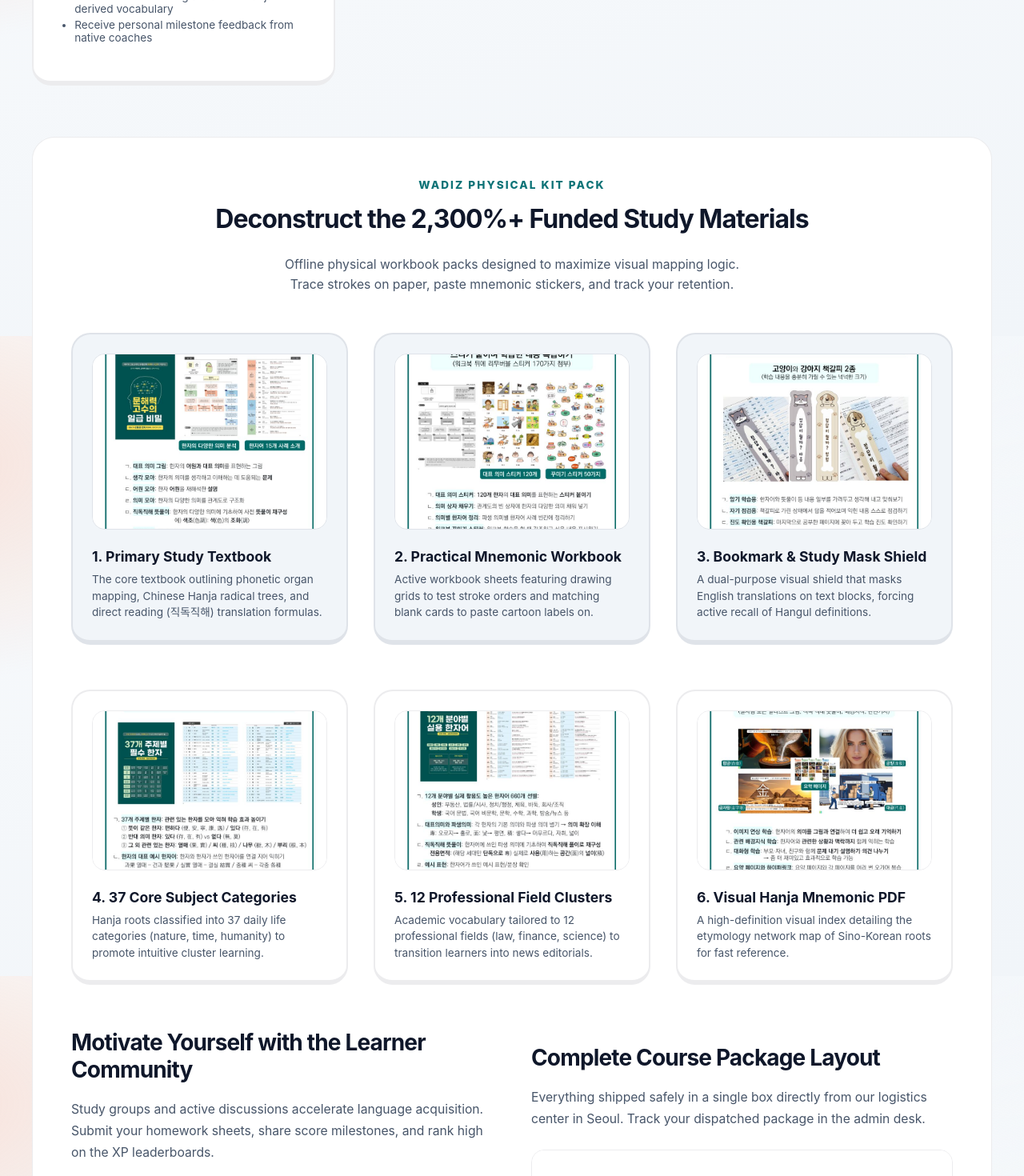
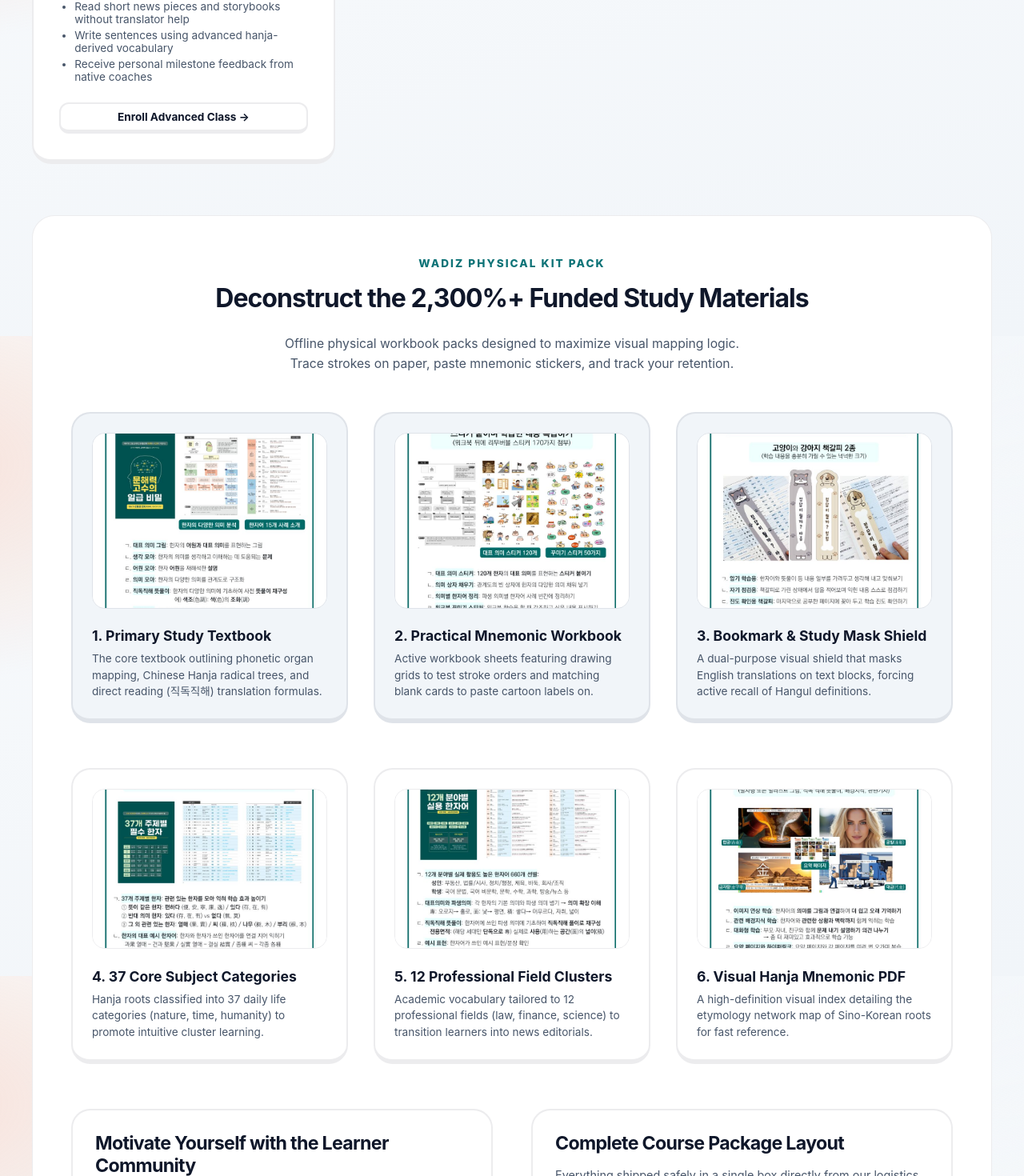
Before and after one commit to leadmeta/malmoa, a React (Vite) app: page /curriculum in a window 1280 px wide. Shown: the part 1180-2650 px from the top of the page at 80% size. Built offline with nearby package versions, Linux system fonts and the light colour scheme.

Commit message:
UX: Integrate direct enrollment links on Course blocks and optimize redirection scroll targets to focus on forms

```diff
--- a/src/pages/CurriculumPage.tsx
+++ b/src/pages/CurriculumPage.tsx
@@ -42,11 +42,30 @@ export function CurriculumPage() {
             </p>
             <hr style={{ borderColor: 'var(--line)', margin: '1rem 0' }} />
             <h5 style={{ fontWeight: 'bold', fontSize: '0.85rem', marginBottom: '0.5rem', color: 'var(--ink)' }}>Core Outcomes:</h5>
-            <ul className="path-outcomes" style={{ paddingLeft: '1.2rem', fontSize: '0.85rem', color: 'var(--ink-soft)', display: 'flex', flexDirection: 'column', gap: '0.25rem' }}>
+            <ul className="path-outcomes" style={{ paddingLeft: '1.2rem', fontSize: '0.85rem', color: 'var(--ink-soft)', display: 'flex', flexDirection: 'column', gap: '0.25rem', marginBottom: '1.5rem' }}>
               {stage.outcomes.map((out, idx) => (
                 <li key={idx}>{out}</li>
               ))}
             </ul>
+            <Link
+              to="/waitlist"
+              state={{
+                selectedTrack: i === 0 ? 'beginner' : i === 1 ? 'intermediate' : 'advanced',
+                selectedTab: 'digital'
+              }}
+              className="edu-btn-secondary-3d"
+              style={{
+                display: 'block',
+                textAlign: 'center',
+                padding: '0.5rem 0',
+                fontSize: '0.85rem',
+                borderRadius: '12px',
+                marginTop: 'auto',
+                fontWeight: 'bold'
+              }}
+            >
+              Enroll {i === 0 ? 'Beginner' : i === 1 ? 'Intermediate' : 'Advanced'} Class →
+            </Link>
           </div>
         ))}
       </div>
@@ -116,24 +135,30 @@ export function CurriculumPage() {
         </div>
 
         {/* 3. Community activity & overall package structure */}
-        <div style={{ display: 'grid', gridTemplateColumns: 'repeat(auto-fit, minmax(320px, 1fr))', gap: '3rem', alignItems: 'center' }}>
-          <div>
-            <h3 style={{ fontFamily: 'var(--font-display)', fontSize: '1.75rem', fontWeight: 'bold', marginBottom: '1.25rem' }}>
+        <div style={{ display: 'grid', gridTemplateColumns: 'repeat(auto-fit, minmax(320px, 1fr))', gap: '3rem', alignItems: 'start' }}>
+          <div className="edu-card-chunky" style={{ padding: '1.75rem', background: 'white' }}>
+            <h3 style={{ fontFamily: 'var(--font-display)', fontSize: '1.45rem', fontWeight: 'bold', marginBottom: '0.85rem' }}>
               Motivate Yourself with the Learner Community
             </h3>
-            <p style={{ color: 'var(--ink-soft)', lineHeight: 1.7, fontSize: '0.98rem', marginBottom: '1.5rem' }}>
+            <p style={{ color: 'var(--ink-soft)', lineHeight: 1.6, fontSize: '0.9rem', marginBottom: '1.25rem' }}>
               Study groups and active discussions accelerate language acquisition. Submit your homework sheets, share score milestones, and rank high on the XP leaderboards.
             </p>
-            <img src="/wadiz-assets/wadiz_39.png" alt="사이트의 커뮤니티 활동을 통한 지속적인 동기부여" style={{ width: '100%', height: 'auto', borderRadius: '16px', border: '1px solid var(--line)', display: 'block' }} />
+            <img src="/wadiz-assets/wadiz_39.png" alt="사이트의 커뮤니티 활동을 통한 지속적인 동기부여" style={{ width: '100%', height: 'auto', borderRadius: '16px', border: '1px solid var(--line)', display: 'block', marginBottom: '1.5rem' }} />
+            <Link to="/waitlist" state={{ selectedTrack: 'vip', selectedTab: 'coaching' }} className="edu-btn-secondary-3d" style={{ display: 'block', textAlign: 'center', padding: '0.65rem 0', fontSize: '0.88rem', borderRadius: '12px', fontWeight: 'bold' }}>
+              Join Coaching Community →
+            </Link>
           </div>
-          <div>
-            <h3 style={{ fontFamily: 'var(--font-display)', fontSize: '1.75rem', fontWeight: 'bold', marginBottom: '1.25rem' }}>
+          <div className="edu-card-chunky" style={{ padding: '1.75rem', background: 'white' }}>
+            <h3 style={{ fontFamily: 'var(--font-display)', fontSize: '1.45rem', fontWeight: 'bold', marginBottom: '0.85rem' }}>
               Complete Course Package Layout
             </h3>
-            <p style={{ color: 'var(--ink-soft)', lineHeight: 1.7, fontSize: '0.98rem', marginBottom: '1.5rem' }}>
+            <p style={{ color: 'var(--ink-soft)', lineHeight: 1.6, fontSize: '0.9rem', marginBottom: '1.25rem' }}>
               Everything shipped safely in a single box directly from our logistics center in Seoul. Track your dispatched package in the admin desk.
             </p>
-            <img src="/wadiz-assets/wadiz_41.png" alt="교재 구성 전체 패키지" style={{ width: '100%', height: 'auto', borderRadius: '16px', border: '1px solid var(--line)', display: 'block' }} />
+            <img src="/wadiz-assets/wadiz_41.png" alt="교재 구성 전체 패키지" style={{ width: '100%', height: 'auto', borderRadius: '16px', border: '1px solid var(--line)', display: 'block', marginBottom: '1.5rem' }} />
+            <Link to="/waitlist" state={{ selectedTrack: 'kit_allinone', selectedTab: 'textbook' }} className="edu-btn-3d" style={{ display: 'block', textAlign: 'center', padding: '0.65rem 0', fontSize: '0.88rem', borderRadius: '12px' }}>
+              Order Elite All-in-One Pack →
+            </Link>
           </div>
         </div>
 
--- a/src/pages/WaitlistPage.tsx
+++ b/src/pages/WaitlistPage.tsx
@@ -36,22 +36,24 @@ export function WaitlistPage() {
 
   // Align parameters depending on user entry state
   useEffect(() => {
+    let finalTab: PriceTab = 'digital'
+    let finalBilling: BillingCycle = 'monthly'
+
     if (stateTrack) {
       setTrack(stateTrack)
       // Deduce tab from track type
       if (stateTrack === 'vip') {
-        setActiveTab('coaching')
-        setBilling('monthly')
-      } else if (['kit_basic', 'kit_kids', 'kit_minibook', 'kit_allinone', 'intermediate'].includes(stateTrack)) {
-        // If textbook category
-        if (stateTrack.startsWith('kit_') || stateTrack === 'intermediate') {
-          setActiveTab('textbook')
-          setBilling('once')
-        }
+        finalTab = 'coaching'
+        finalBilling = 'monthly'
+      } else if (stateTrack.startsWith('kit_')) {
+        finalTab = 'textbook'
+        finalBilling = 'once'
       } else {
-        setActiveTab('digital')
-        setBilling('monthly')
+        finalTab = 'digital'
+        finalBilling = 'monthly'
       }
+      setActiveTab(finalTab)
+      setBilling(finalBilling)
     }
 
     // Explicit tab overwrite if sent
@@ -59,10 +61,12 @@ export function WaitlistPage() {
       setActiveTab(stateTab)
     }
 
-    // Scroll to the main pricing container smoothly
-    const container = document.getElementById('pricing-main-container')
-    if (container) {
-      container.scrollIntoView({ behavior: 'smooth' })
+    // Scroll directly to the reservation form section smoothly for direct call matching
+    const formSec = document.getElementById('inquiry-form-section')
+    if (formSec) {
+      setTimeout(() => {
+        formSec.scrollIntoView({ behavior: 'smooth' })
+      }, 150)
     }
   }, [stateTrack, stateTab])
 
```
